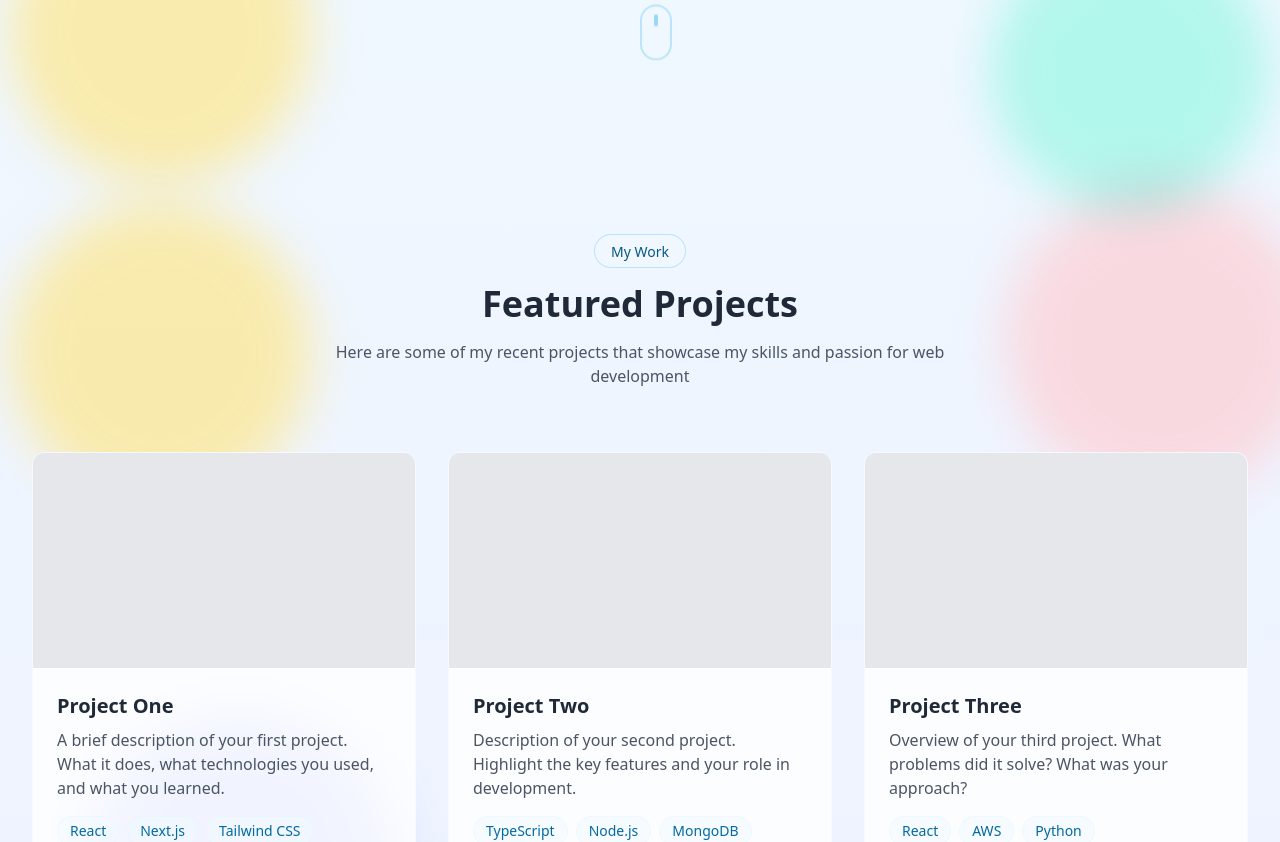
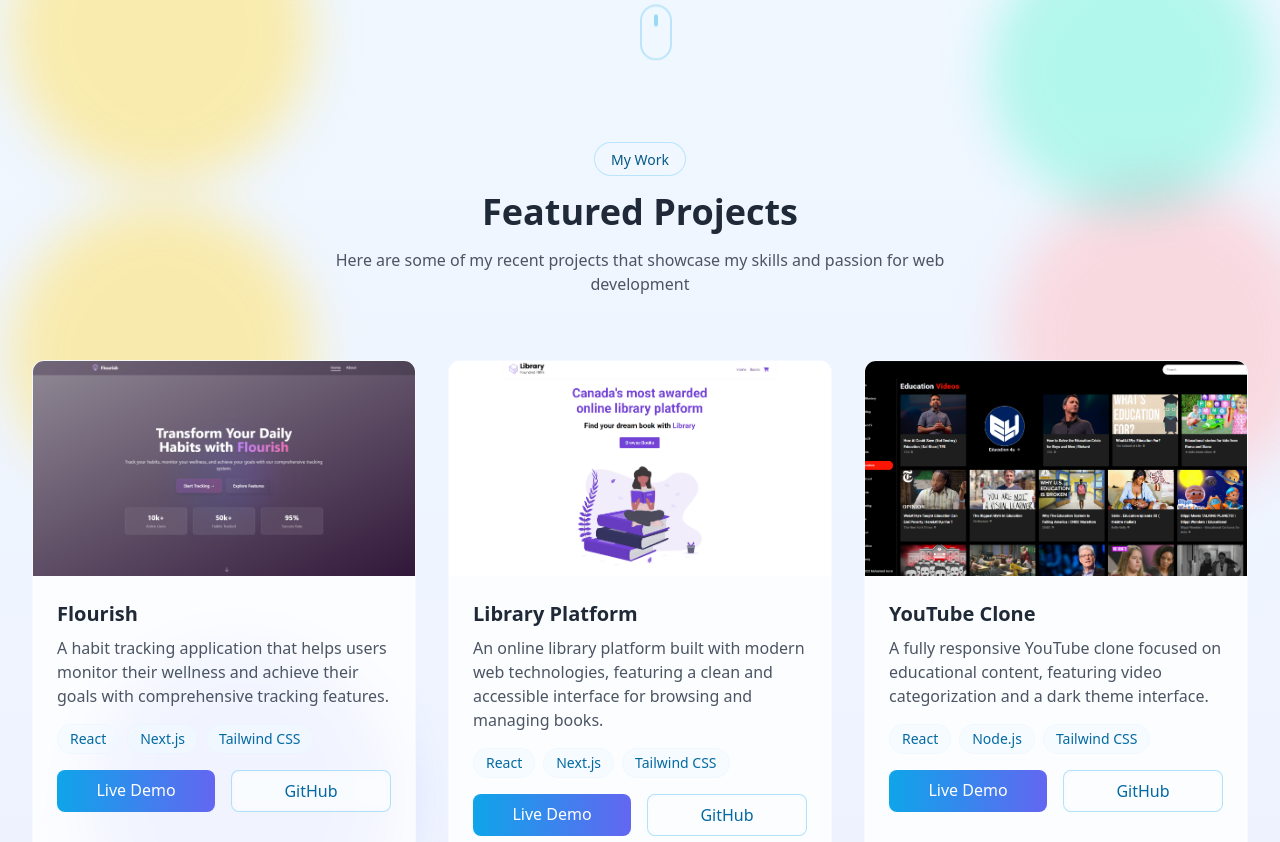
Before and after one commit to mohamedhhersi/portfolio, a Next.js app: page / in a window 1280 px wide. Shown: the part 1520-2362 px from the top of the page. Built offline with nearby package versions, Linux system fonts and the light colour scheme.

Commit message:
added project links

```diff
--- a/components/Projects.js
+++ b/components/Projects.js
@@ -1,33 +1,34 @@
 "use client";
 import { motion } from "framer-motion";
 import { useInView } from "react-intersection-observer";
+import Image from "next/image";
 
 const projects = [
   {
-    title: "Project One",
+    title: "Flourish",
     description:
-      "A brief description of your first project. What it does, what technologies you used, and what you learned.",
-    image: "/project1.jpg", // Add your project image path
+      "A habit tracking application that helps users monitor their wellness and achieve their goals with comprehensive tracking features.",
+    image: "/flourish.png",
     tech: ["React", "Next.js", "Tailwind CSS"],
     liveLink: "#",
     githubLink: "#",
   },
   {
-    title: "Project Two",
+    title: "Library Platform",
     description:
-      "Description of your second project. Highlight the key features and your role in development.",
-    image: "/project2.jpg", // Add your project image path
-    tech: ["TypeScript", "Node.js", "MongoDB"],
-    liveLink: "#",
+      "An online library platform built with modern web technologies, featuring a clean and accessible interface for browsing and managing books.",
+    image: "/library.png",
+    tech: ["React", "Next.js", "Tailwind CSS"],
+    liveLink: "https://ecommlibraryapp.netlify.app/",
     githubLink: "#",
   },
   {
-    title: "Project Three",
+    title: "YouTube Clone",
     description:
-      "Overview of your third project. What problems did it solve? What was your approach?",
-    image: "/project3.jpg", // Add your project image path
-    tech: ["React", "AWS", "Python"],
-    liveLink: "#",
+      "A fully responsive YouTube clone focused on educational content, featuring video categorization and a dark theme interface.",
+    image: "/youtubeclone.png",
+    tech: ["React", "Node.js", "Tailwind CSS"],
+    liveLink: "https://yt-cloneapp.netlify.app/",
     githubLink: "#",
   },
 ];
@@ -42,7 +43,7 @@ const Projects = () => {
     <section
       id="projects"
       ref={ref}
-      className="min-h-screen pt-28 pb-20 flex items-center"
+      className="min-h-screen pt-5 pb-20 flex items-center"
     >
       <div className="max-w-7xl mx-auto px-4 sm:px-6 lg:px-8">
         <motion.div
@@ -85,9 +86,15 @@ const Projects = () => {
               whileHover={{ y: -5 }}
               className="bg-white/80 backdrop-blur-sm rounded-xl border border-sky-100/30 hover:border-sky-200/50 transition-all duration-300 overflow-hidden"
             >
-              <div className="aspect-video w-full bg-gray-100 relative overflow-hidden">
-                {/* Replace with your image component */}
-                <div className="absolute inset-0 bg-gray-200 animate-pulse"></div>
+              <div className="aspect-video w-full relative overflow-hidden">
+                <Image
+                  src={project.image}
+                  alt={project.title}
+                  fill
+                  className="object-cover"
+                  sizes="(max-width: 768px) 100vw, (max-width: 1200px) 50vw, 33vw"
+                  priority={index === 0}
+                />
               </div>
 
               <div className="p-6">
```
